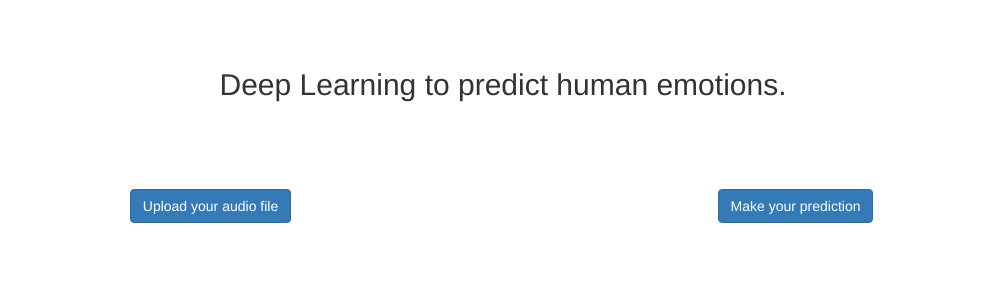
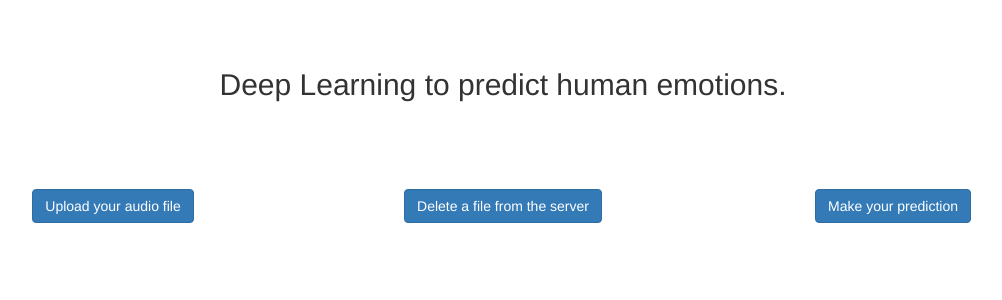
Before and after one commit to marcogdepinto/Deep-learning-model-deploy-with-django, a Django app: page /index/ in a window 1280 px wide. Shown: the top 300 px of the page, without its empty margins (137-1139 px from the left). Run offline with Django 3.2, Linux system fonts and the light colour scheme; some libraries are stand-ins or nearby versions.

Commit message:
Major refactoring of views.py and other files thanks to pylint use and google python development guide

```diff
--- a/App/templates/index.html
+++ b/App/templates/index.html
@@ -19,10 +19,13 @@
         </div>
         <div class="container" id="Container1">
           <div class="row">
-            <div class="col-sm-6 text-center" id="FileUpload">
+            <div class="col-sm-4 text-center" id="FileUpload">
               <a href="{% url 'upload_file' %}" class="btn btn-primary">Upload your audio file</a>
             </div>
-            <div class="col-sm-6 text-center" id="makePredictions">
+            <div class="col-sm-4 text-center" id="FileDelete">
+              <a href="{% url 'file_delete' %}" class="btn btn-primary">Delete a file from the server</a>
+            </div>
+            <div class="col-sm-4 text-center" id="makePredictions">
               <a href="{% url 'file_select' %}" class="btn btn-primary">Make your prediction</a>
             </div>
           </div>
--- a/App/urls.py
+++ b/App/urls.py
@@ -1,4 +1,4 @@
-from App.views import Predict, FileView
+from App.views import Predict, FileView, FileDeleteView
 from django.conf.urls import url
 
 app_name = 'App'
@@ -6,4 +6,5 @@ app_name = 'App'
 urlpatterns = [
     url(r'^predict/$', Predict.as_view(), name="APIpredict"),
     url(r'^upload/$', FileView.as_view(), name='APIupload'),
+    url(r'^delete/$', FileDeleteView.as_view(), name='APIupload'),
 ]
--- a/App/views.py
+++ b/App/views.py
@@ -1,20 +1,30 @@
+"""
+views.py includes the main business logic of the application.
+Its role is to manage file upload, deletion and predictions.
+"""
+
 import os
+from os import listdir
+from os.path import join
+from os.path import isfile
+
 import keras
 import librosa
 import numpy as np
-from os import listdir
 import tensorflow as tf
-from App.models import FileModel
-from rest_framework import views
 from django.conf import settings
-from os.path import isfile, join
-from rest_framework import status
-from App.serialize import FileSerializer
-from rest_framework.response import Response
 from django.views.generic import TemplateView
 from django.views.generic.edit import CreateView
+from rest_framework import views
+from rest_framework import status
+from rest_framework import generics
+from rest_framework.parsers import FormParser
+from rest_framework.parsers import MultiPartParser
+from rest_framework.response import Response
 from rest_framework.renderers import TemplateHTMLRenderer
-from rest_framework.parsers import MultiPartParser, FormParser
+
+from App.models import FileModel
+from App.serialize import FileSerializer
 
 
 class IndexView(TemplateView):
@@ -48,7 +58,29 @@ class SelectPredFileView(TemplateView):
     The server will return the predictions.
     """
 
-    template_name = "select_file_predictions.html"
+    template_name = 'select_file_predictions.html'
+    parser_classes = FormParser
+    queryset = FileModel.objects.all()
+
+    def get_context_data(self, **kwargs):
+        """
+        This function is used to render the list of file in the MEDIA_ROOT in the html template.
+        """
+        context = super().get_context_data(**kwargs)
+        media_path = settings.MEDIA_ROOT
+        myfiles = [f for f in listdir(media_path) if isfile(join(media_path, f))]
+        context['filename'] = myfiles
+        return context
+
+
+class SelectFileDelView(TemplateView):
+    """
+    This view is used to select a file from the list of files in the server.
+    After the selection, it will send the file to the server.
+    The server will delete the file.
+    """
+    template_name = 'select_file_deletion.html'
+
     parser_classes = FormParser
     queryset = FileModel.objects.all()
 
@@ -65,8 +97,8 @@ class SelectPredFileView(TemplateView):
 
 class FileView(views.APIView):
     """
-    This class contains the method to upload and delete a file interacting directly with the API.
-    POST and DELETE request are accepted.
+    This class contains the method to upload a file interacting directly with the API.
+    POST requests are accepted.
     """
     parser_classes = (MultiPartParser, FormParser)
     queryset = FileModel.objects.all()
@@ -79,13 +111,31 @@ class FileView(views.APIView):
         if file_serializer.is_valid():
             # TODO: implement a check to see if the file is already on the server
             file_serializer.save()
-            return Response(file_serializer.data, status=status.HTTP_201_CREATED)
+            response = Response(file_serializer.data, status=status.HTTP_201_CREATED)
         else:
-            return Response(file_serializer.errors, status=status.HTTP_400_BAD_REQUEST)
+            response = Response(file_serializer.errors, status=status.HTTP_400_BAD_REQUEST)
 
-    def delete(self, request):
-        # TODO: Implement
-        raise NotImplementedError
+        return response
+
+
+class FileDeleteView(generics.RetrieveDestroyAPIView):
+    """
+    This class contains the method to delete a file interacting directly with the API.
+    DELETE requests are accepted.
+    """
+
+    parser_classes = FormParser
+    queryset = FileModel.objects.all()
+
+    def post(self, request):
+        """
+        This method will be used to delete files from the server.
+        """
+        # TODO: complete, not working (error: type "object" is not iterable)
+        filename = request.POST.getlist('file_name').pop()
+        getfile = FileModel.objects.filter(name__in=filename)
+        getfile.file.delete()
+        return getfile
 
 
 class Predict(views.APIView):
@@ -93,20 +143,20 @@ class Predict(views.APIView):
     This class is used to making predictions.
 
     Example of input:
-    {"filename": "01-01-01-01-01-01-01.wav"}
+    {'filename': '01-01-01-01-01-01-01.wav'}
 
     Example of output:
-    [["neutral"]]
+    [['neutral']]
     """
 
     template_name = 'index.html'
+    # Removing this shows the API view to the user instead of the template.
     renderer_classes = [TemplateHTMLRenderer]
 
     def __init__(self, **kwargs):
         super().__init__(**kwargs)
         modelname = 'Emotion_Voice_Detection_Model.h5'
-        global graph
-        graph = tf.get_default_graph()
+        self.graph = tf.get_default_graph()
         self.loaded_model = keras.models.load_model(os.path.join(settings.MODEL_ROOT, modelname))
         self.predictions = []
 
@@ -118,26 +168,28 @@ class Predict(views.APIView):
         """
         data, sampling_rate = librosa.load(filepath)
         try:
-            mfccs = np.mean(librosa.feature.mfcc(y=data, sr=sampling_rate, n_mfcc=40).T, axis=0)
-            x = np.expand_dims(mfccs, axis=2)
-            x = np.expand_dims(x, axis=0)
-            numpred = self.loaded_model.predict_classes(x)
+            mfccs = np.mean(librosa.feature.mfcc(y=data, sr=sampling_rate,
+                                                 n_mfcc=40).T, axis=0)
+            training_data = np.expand_dims(mfccs, axis=2)
+            training_data_expanded = np.expand_dims(training_data, axis=0)
+            numpred = self.loaded_model.predict_classes(training_data_expanded)
             self.predictions.append([self.classtoemotion(numpred)])
             return self.predictions
-        except Exception as err:
+        except ValueError as err:
             return Response(str(err), status=status.HTTP_400_BAD_REQUEST)
 
     def post(self, request):
         """
-        This method is used to making predictions on audio files previously loaded with FileView.post
+        This method is used to making predictions on audio files
+        loaded with FileView.post
         """
-        with graph.as_default():
+        with self.graph.as_default():
             filename = request.POST.getlist('file_name').pop()
             filepath = str(os.path.join(settings.MEDIA_ROOT, filename))
             predictions = self.file_elaboration(filepath)
             try:
                 return Response({'predictions': predictions.pop()})
-            except Exception as err:
+            except ValueError as err:
                 return Response(str(err), status=status.HTTP_400_BAD_REQUEST)
 
         return Response(predictions, status=status.HTTP_200_OK)
@@ -150,20 +202,20 @@ class Predict(views.APIView):
         ::output:: A string label
 
         Example:
-        >>> classtoemotion(0) == neutral
+        classtoemotion(0) == neutral
         """
 
-        label_conversion = {"0": "neutral",
-                            "1": "calm",
-                            "2": "happy",
-                            "3": "sad",
-                            "4": "angry",
-                            "5": "fearful",
-                            "6": "disgust",
-                            "7": "surprised"}
+        label_conversion = {'0': 'neutral',
+                            '1': 'calm',
+                            '2': 'happy',
+                            '3': 'sad',
+                            '4': 'angry',
+                            '5': 'fearful',
+                            '6': 'disgust',
+                            '7': 'surprised'}
 
-        for key in label_conversion.keys():
+        for key, value in label_conversion.items():
             if int(key) == pred:
-                return label_conversion[key]
-            else:
-                continue
+                label = value
+
+        return label
--- a/DjangoRestDeepLearning/urls.py
+++ b/DjangoRestDeepLearning/urls.py
@@ -20,7 +20,7 @@ from django.views.static import serve
 from django.conf.urls import url, include
 from django.conf.urls.static import static
 
-from App.views import UploadView, UploadSuccessView, IndexView, SelectPredFileView
+from App.views import UploadView, UploadSuccessView, IndexView, SelectPredFileView, SelectFileDelView
 
 urlpatterns = [
     url(r'^admin/', admin.site.urls),
@@ -31,8 +31,11 @@ urlpatterns = [
     url('fileupload/', UploadView.as_view(), name='upload_file'),
     url('upload_success/', UploadSuccessView.as_view(), name='upload_success'),
 
-    # Urls to select a file for the predictions
+    # Url to select a file for the predictions
     url('fileselect/', SelectPredFileView.as_view(), name='file_select'),
+
+    # Url to select a file to be deleted
+    url('filedelete/', SelectFileDelView.as_view(), name='file_delete'),
 ]
 
 urlpatterns += static(settings.MEDIA_URL, document_root=settings.MEDIA_ROOT)
```
Also changed, not shown: App/models.py (+11 -0 lines), App/templates/select_file_deletion.html (added, +15 -0 lines), App/tests.py (+13 -1 lines).
